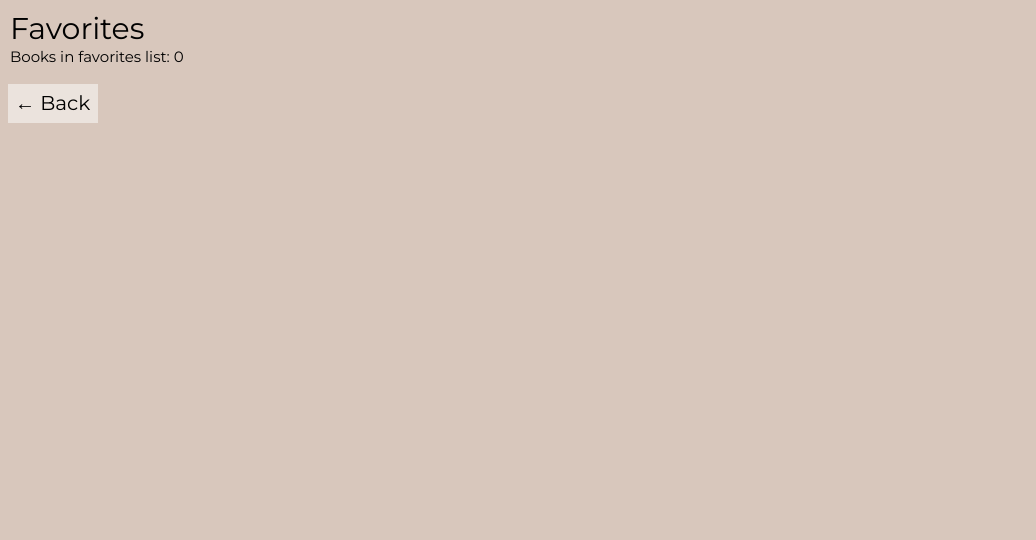
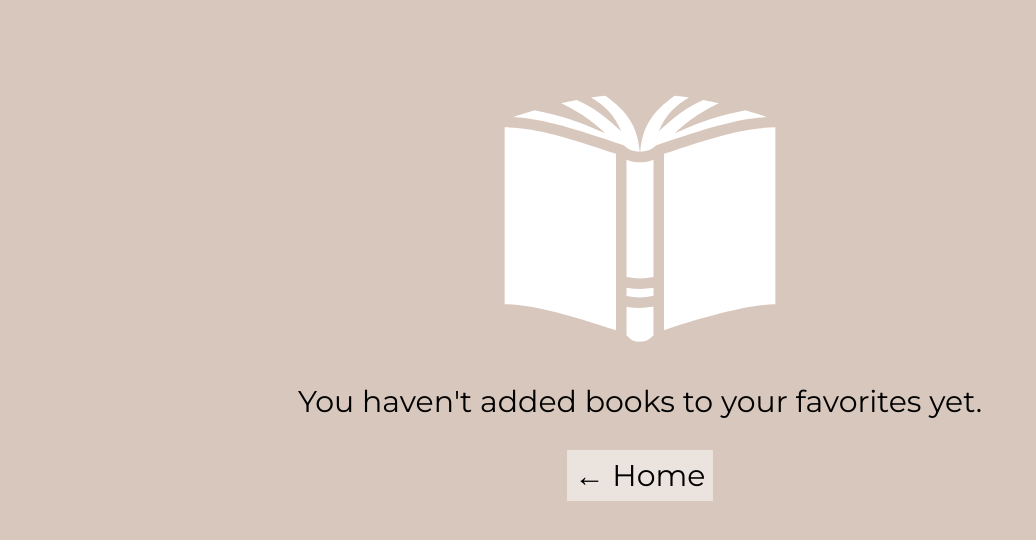
Before and after one commit to TatyanaZakiryanova/bookshelf, a React (Vite) app: page /favorites in a window 1280 px wide. Shown: the top 540 px of the page, without its empty margins (0-1036 px from the left). Built offline with nearby package versions, Linux system fonts and the light colour scheme; a web font is replaced by a local one.

Commit message:
calc total, not favorites page

```diff
--- a/src/components/Favorites/FavBook.module.scss
+++ b/src/components/Favorites/FavBook.module.scss
@@ -3,6 +3,25 @@
     margin: 10px;
     background-color: rgba(255, 255, 255, 0.5);
     width: 270px;
+    img {
+        margin: 5px;
+    }
+    button {
+        border: none;
+        background-color: rgba(255, 255, 255, 0.5);
+        font-size: 1.2rem;
+        padding: 5px;
+        margin: 5px;
+        width: 30px;
+        height: 30px;
+        cursor: pointer;
+        &:active {
+            color: white;
+        }
+        &:hover {
+            background-color: white;
+        }
+    }
         .title {
             font-weight: bold;
             font-size: 1.3rem;
@@ -24,27 +43,5 @@
                     }
                 }
             }
-            .number {
-                display: flex;
-                button {
-                    border: none;
-                    background-color: rgba(255, 255, 255, 0.5);
-                    font-size: 1.2rem;
-                    padding: 5px;
-                    margin: 3px;
-                    width: 30px;
-                    height: 30px;
-                    cursor: pointer;
-                    &:active {
-                        color: white;
-                    }
-                    &:hover {
-                        background-color: white;
-                    }
-                }
-                .delete {
-                    margin-left: 20px;
-                }
-            }
-        }
     }
+}
--- a/src/components/Favorites/FavBook.tsx
+++ b/src/components/Favorites/FavBook.tsx
@@ -30,6 +30,9 @@ const FavBook: React.FC<FavItem> = ({
 
   return (
     <div className={styles.item}>
+      <div className={styles.delete}>
+        <button onClick={deleteItem}>X</button>
+      </div>
       <img src={thumbnail} />
       <p className={styles.title}>{title}</p>
       <div className={styles.inform}>
@@ -50,9 +53,6 @@ const FavBook: React.FC<FavItem> = ({
           <button onClick={minusItem} disabled={count === 1} className={styles.minus}>
             -
           </button>
-          <div className={styles.delete}>
-            <button onClick={deleteItem}>X</button>
-          </div>
         </div>
       </div>
     </div>
--- a/src/components/Favorites/Favorites.module.scss
+++ b/src/components/Favorites/Favorites.module.scss
@@ -1,6 +1,7 @@
 .title {
     font-size: 2rem;
     padding: 10px;
+    text-align: center;
     p {
         font-size: 1rem;
     }
@@ -9,6 +10,15 @@
 .items {
     display: flex;
     flex-flow: row wrap;
+}
+
+.total {
+    padding: 10px;
+    margin: 10px;
+    font-size: 1.5rem;
+    background-color: white;
+    width: 270px;
+    text-align: center;
 }
 .back {
     padding: 0.5rem;
--- a/src/components/Favorites/Favorites.tsx
+++ b/src/components/Favorites/Favorites.tsx
@@ -3,9 +3,15 @@ import { FavItem } from '../../redux/favSlice';
 import { useAppSelector } from '../../redux/store';
 import FavBook from './FavBook';
 import styles from './Favorites.module.scss';
+import NotFavorites from './NotFavorites';
 
 const Favorites = () => {
   const items = useAppSelector((state) => state.favReducer.items);
+  const total = useAppSelector((state) => state.favReducer.total);
+
+  if (!total) {
+    return <NotFavorites />;
+  }
 
   return (
     <>
@@ -18,8 +24,9 @@ const Favorites = () => {
           <FavBook key={item.id} {...item} />
         ))}
       </div>
+      <div className={styles.total}>Added books worth: {total} &#8381;</div>
       <Link to="/">
-        <button className={styles.back}>← Back</button>
+        <button className={styles.back}>← Home</button>
       </Link>
     </>
   );
--- /dev/null
+++ b/src/components/Favorites/NotFavorites.module.scss
@@ -0,0 +1,22 @@
+.notfav {
+    padding: 5rem;
+    font-size: 2rem;
+    text-align: center;
+    .icon {
+        font-size: 20rem;
+        color: white;
+    }
+    .back {
+        font-size: 2rem;
+        margin-top: 30px;
+        padding: 7px;
+        border: none;
+        background-color: rgba(255, 255, 255, 0.5);
+        cursor: pointer;
+        transition: all 0.3s ease-in-out;
+        &:hover {
+            color: white;
+        }
+    }
+
+}
--- /dev/null
+++ b/src/components/Favorites/NotFavorites.tsx
@@ -0,0 +1,21 @@
+import { GiBookCover } from 'react-icons/gi';
+import styles from './NotFavorites.module.scss';
+import { Link } from 'react-router-dom';
+
+const NotFavorites = () => {
+  return (
+    <div>
+      <div className={styles.notfav}>
+        <GiBookCover className={styles.icon} />
+        <br />
+        You haven't added books to your favorites yet.
+        <br />
+        <Link to="/">
+          <button className={styles.back}>← Home</button>
+        </Link>
+      </div>
+    </div>
+  );
+};
+
+export default NotFavorites;
--- /dev/null
+++ b/src/components/utils/Sum.tsx
@@ -0,0 +1,5 @@
+import { FavItem } from '../../redux/favSlice';
+
+export const calcTotal = (items: FavItem[]) => {
+  return items.reduce((sum, item) => Number(item.amount) * item.count + sum, 0);
+};
--- a/src/redux/favSlice.ts
+++ b/src/redux/favSlice.ts
@@ -1,4 +1,5 @@
 import { PayloadAction, createSlice } from '@reduxjs/toolkit';
+import { calcTotal } from '../components/utils/Sum';
 
 export type FavItem = {
   id: string;
@@ -14,12 +15,12 @@ export type FavItem = {
 
 export type FavSlice = {
   items: FavItem[];
-  Total: number;
+  total: number;
 };
 
 const initialState: FavSlice = {
   items: [],
-  Total: 0,
+  total: 0,
 };
 
 const favSlice = createSlice({
@@ -33,10 +34,12 @@ const favSlice = createSlice({
       } else {
         state.items.push({ ...action.payload, count: 1 });
       }
+      state.total = calcTotal(state.items);
     },
 
     removeItem: (state, action: PayloadAction<FavItem>) => {
       state.items = state.items.filter((item) => item.id !== action.payload.id);
+      state.total = calcTotal(state.items);
     },
 
     minusNumber: (state, action: PayloadAction<FavItem>) => {
@@ -44,6 +47,7 @@ const favSlice = createSlice({
       if (findItem) {
         findItem.count--;
       }
+      state.total = calcTotal(state.items);
     },
   },
 });
```
